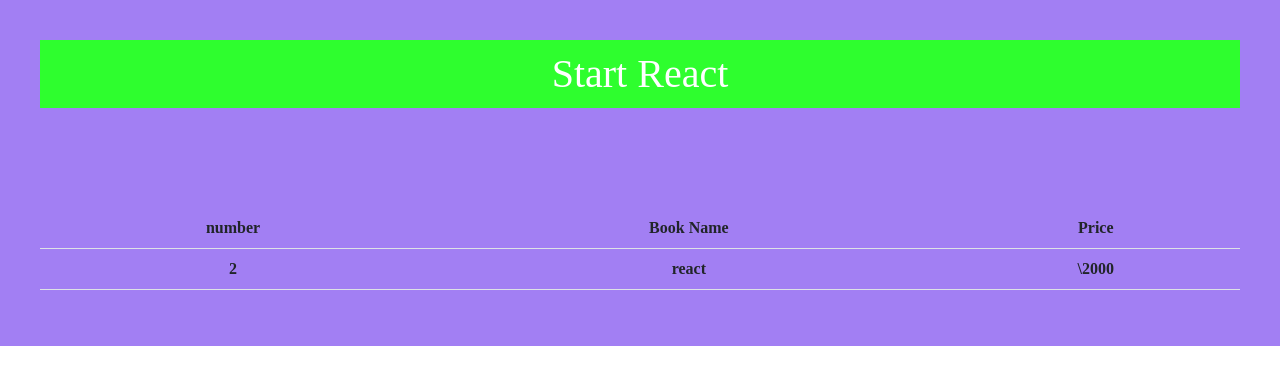
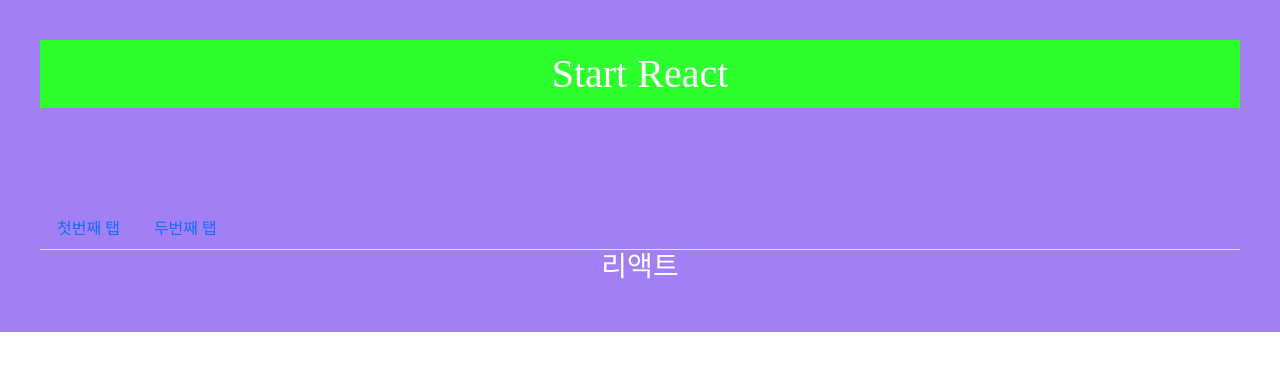
Before and after one commit to lee-kangpyo/react-start, a React (Create React App) app in the folder client/: page / in a window 1280 px wide. Shown: the top 384 px of the page. Built offline with nearby package versions, Linux system fonts and the light colour scheme.

Commit message:
reactstrap Tap

```diff
--- a/client/src/App.js
+++ b/client/src/App.js
@@ -1,13 +1,13 @@
 import React from 'react';
 import './App.css';
-import ReactstrapTable from './component2/R054_ReactstrapTable'
+import ReactTap from './component2/R055_ReactTap'
 import 'bootstrap/dist/css/bootstrap.css'
 
 function App() {
   return (
     <div className='app'>
       <h1 className='title'>Start React</h1>
-      <ReactstrapTable />
+      <ReactTap />
     </div>
   );
 }
--- /dev/null
+++ b/client/src/component2/R055_ReactTap.js
@@ -0,0 +1,34 @@
+import React, { Component } from 'react';
+import { TabContent, TabPane, Nav, NavItem, NavLink } from "reactstrap";
+
+class R055_ReactstrapTab extends Component {
+    constructor(props) {
+        super(props);
+        this.state = {TabState:'React'}
+    }
+
+    toggle = (tabId) => {
+        if(tabId !== this.state.TabState)this.setState({TabState:tabId})
+    }
+
+    render() {
+        return (
+            <>
+                <Nav tabs>
+                    <NavItem>
+                        <NavLink onClick={() => { this.toggle("React"); }}>첫번째 탭</NavLink>
+                    </NavItem>
+                    <NavItem>
+                        <NavLink onClick={() => { this.toggle("2000"); }}>두번째 탭</NavLink>
+                    </NavItem>
+                </Nav>
+                <TabContent activeTab={this.state.TabState}>
+                    <TabPane tabId="React"><h3>리액트</h3></TabPane>
+                    <TabPane tabId="2000"><h3>이천</h3></TabPane>
+                </TabContent>
+            </>
+        );
+    }
+}
+
+export default R055_ReactstrapTab;
```
